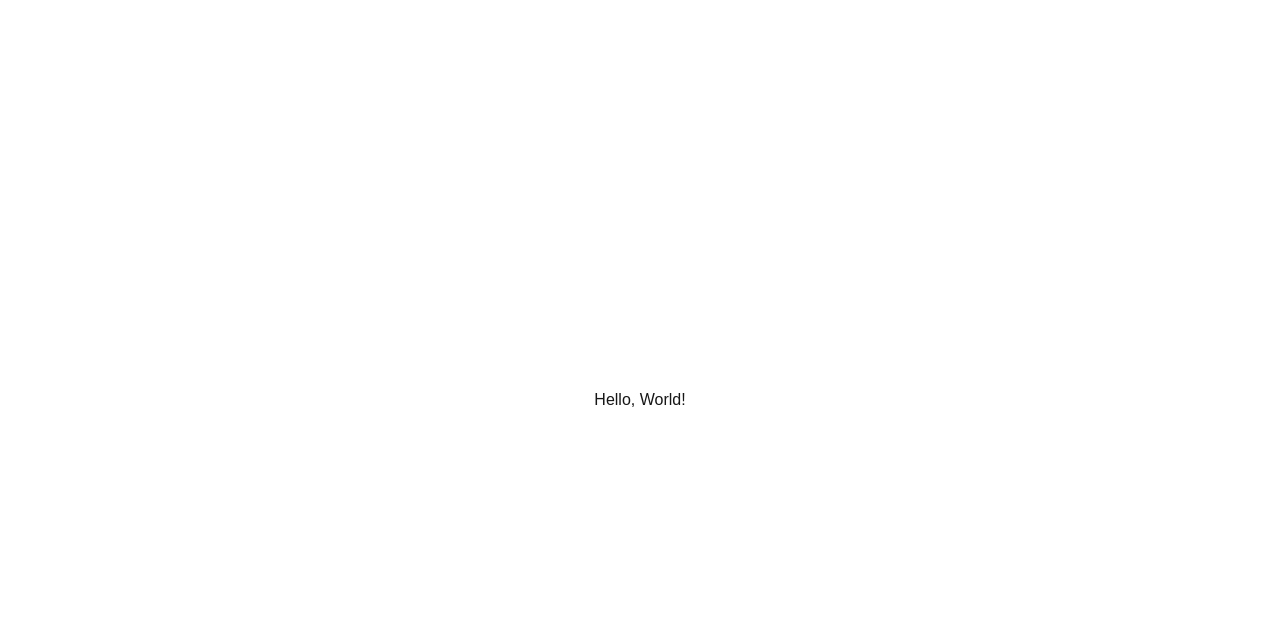
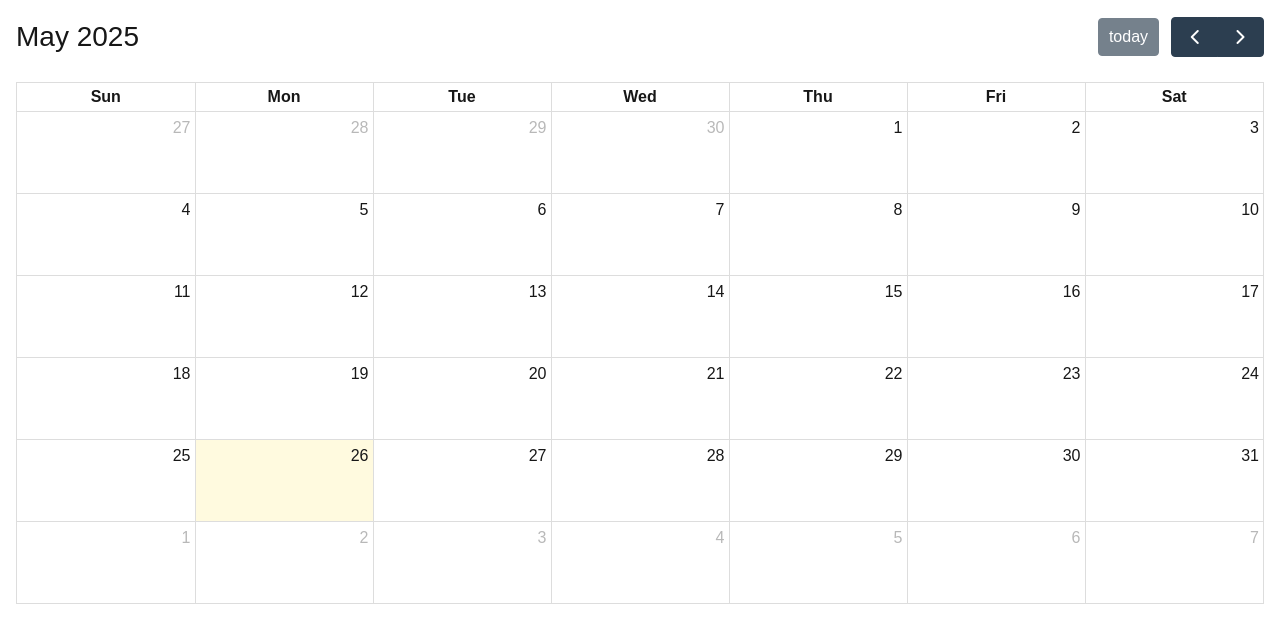
Before and after one commit to Orchemi/fullcalendar-test, a Next.js app: page / in a window 1280 px wide. Shown: the top 642 px of the page. Built offline with nearby package versions, Linux system fonts and the light colour scheme.

Commit message:
Feat: fullcalendar 설치 및 초기 플러그인 매핑

```diff
--- a/package.json
+++ b/package.json
@@ -11,6 +11,10 @@
     "prepare": "husky"
   },
   "dependencies": {
+    "@fullcalendar/core": "^6.1.17",
+    "@fullcalendar/daygrid": "^6.1.17",
+    "@fullcalendar/interaction": "^6.1.17",
+    "@fullcalendar/react": "^6.1.17",
     "next": "15.3.2",
     "react": "^19.0.0",
     "react-dom": "^19.0.0"
--- a/src/app/page.tsx
+++ b/src/app/page.tsx
@@ -1,7 +1,17 @@
-export default function Home() {
+'use client';
+
+import FullCalendar from '@fullcalendar/react';
+import dayGridPlugin from '@fullcalendar/daygrid';
+import interactionPlugin from '@fullcalendar/interaction';
+
+export default function Calendar() {
   return (
-    <div className="flex flex-col items-center justify-center h-screen">
-      Hello, World!
+    <div className="bg-white p-4">
+      <FullCalendar
+        plugins={[dayGridPlugin, interactionPlugin]}
+        initialView="dayGridMonth"
+        height="auto"
+      />
     </div>
   );
 }
```
Also changed, not shown: 1 other file (tests, documents, lock files or other folders).
